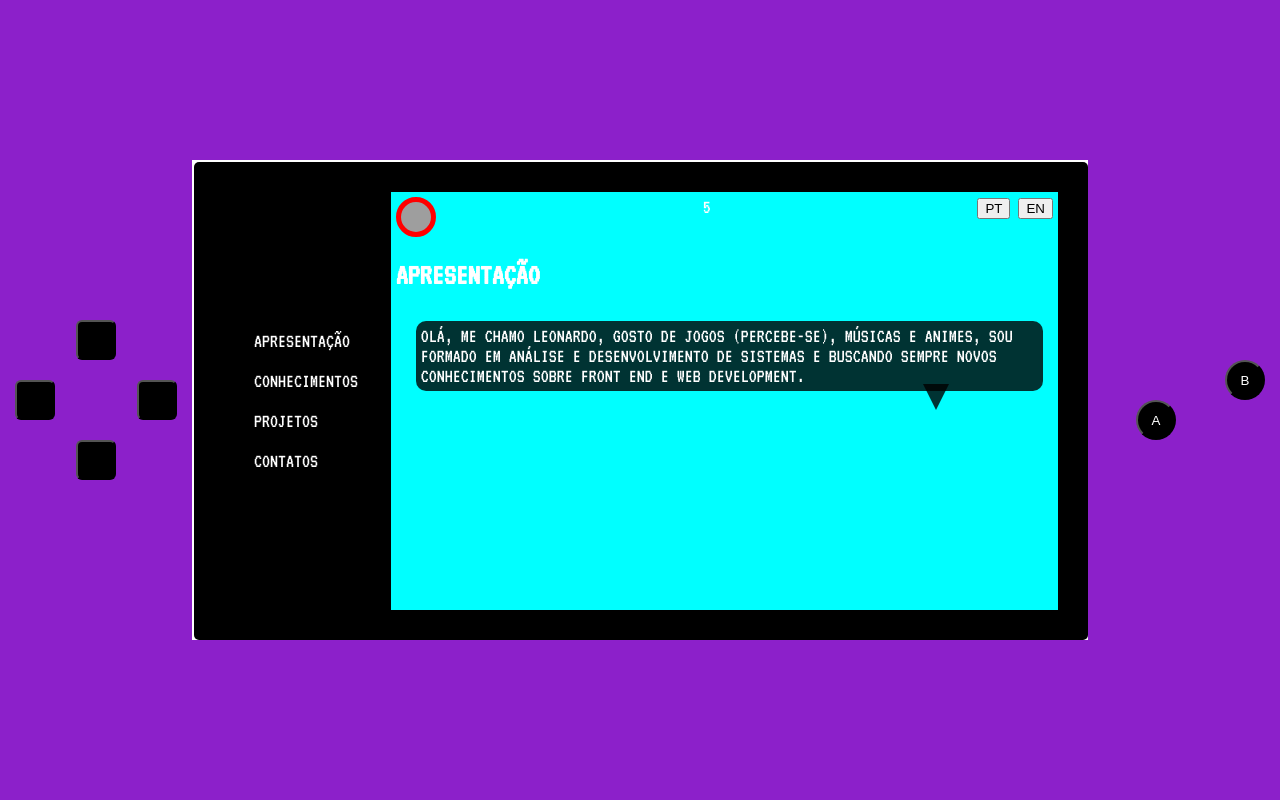
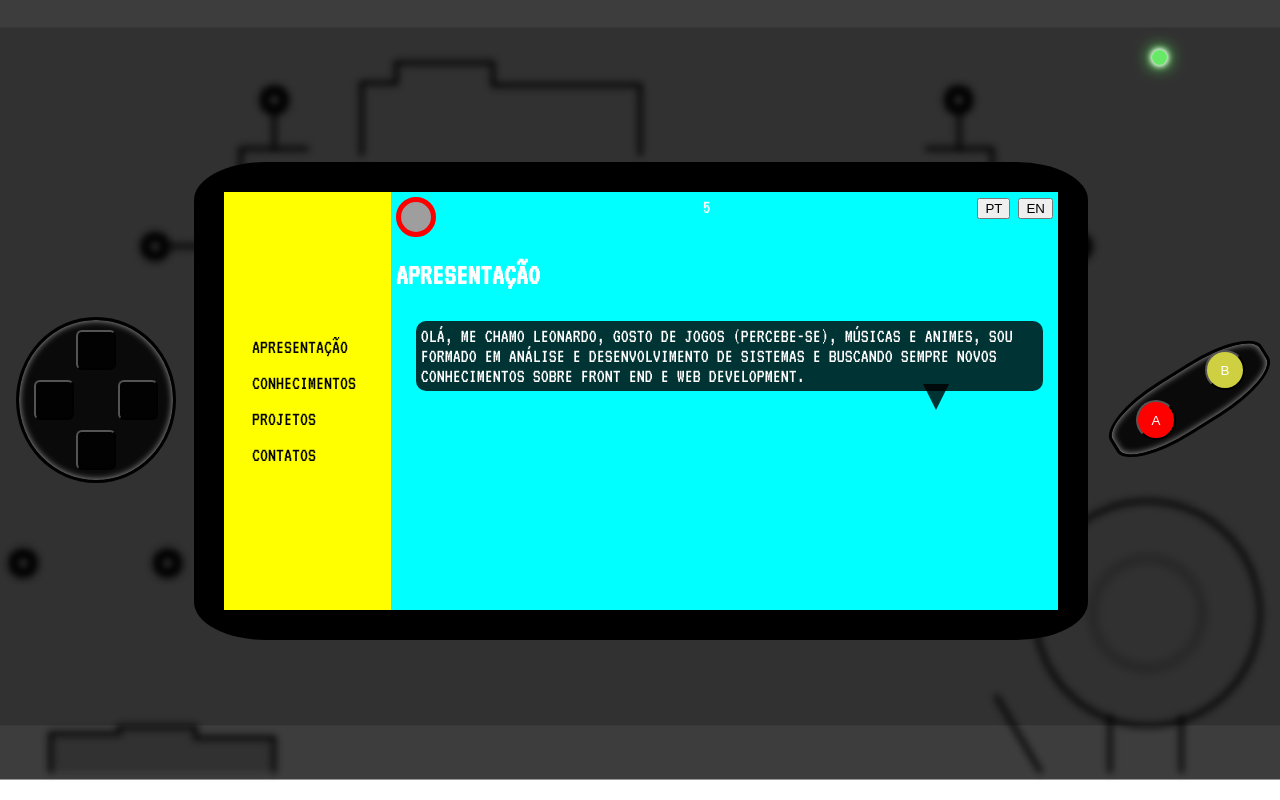
Before and after one commit to LeoSouza221/meu-site, a website: page index.html in a window 1280 px wide. Drawn offline with Linux system fonts and the light colour scheme; grey boxes are pictures that could not be loaded.

Commit message:
Alterado imagem de fundo e ajustado posicoes de botoes e cores

```diff
--- a/index.html
+++ b/index.html
@@ -10,10 +10,11 @@
 </head>
 <body>
     <div class="container">
+        <div class="light"></div>
         <header class="header">
         </header>
         <div class="left-side">
-            <div class="left-buttons">
+            <div class="left-buttons ">
                 <button class="left-button left-button1">
                 </button>
                 <button class="left-button left-button2">
@@ -56,11 +57,20 @@
                                 e buscando sempre novos conhecimentos sobre front end e web development.
                             </p>
                         </div>
-
                     </div>
                     <div id="knowledge">
                         <h1>Conhecimentos</h1>
-
+                        <div class="apresentation-card knowledge-bookcase">
+                            <div class="knowledge-bookcase-item">
+                                <div class="avatar">
+                                </div>
+                            </div>
+                            <div class="knowledge-bookcase-item">teste</div>
+                            <div class="knowledge-bookcase-item">teste</div>
+                            <div class="knowledge-bookcase-item">teste</div>
+                            <div class="knowledge-bookcase-item">teste</div>
+                            <div class="knowledge-bookcase-item">teste</div>
+                        </div>
                     </div>
                     <div id="projects">
                         <h1>Projetos</h1>
@@ -79,6 +89,7 @@
         </main>
         <div class="right-side">
             <div class="right-buttons">
+                <div class="button-background"></div>
                 <button class="right-button right-button1">
                     A
                 </button>
--- a/resources/css/style.css
+++ b/resources/css/style.css
@@ -10,6 +10,9 @@ body {
     height: 100vh;
     width: 100vw;
     display: grid;
+    background: url("../images/fundo.png");
+    background-size: cover;
+    background-position: center;
     grid-template-columns: 0.75fr 3.5fr 0.75fr;
     grid-template-rows: 1fr 3fr 1fr;
     grid-template-areas:
@@ -19,13 +22,29 @@ body {
 }
 /*------------------------------------*/
 
+.light {
+    position: absolute;
+    width: 15px;
+    height: 15px;
+    border-radius: 50%;
+    background: rgb(103, 233, 103);
+    box-shadow: 0 0 5px white,
+        0 0 7px white,
+        0 0 8px rgb(103, 233, 103),
+        0 0 15px rgb(103, 233, 103),
+        0 0 20px rgb(103, 233, 103);
+    top: 50px;
+    left: 90%;
+}
+
+/*------------------------------------*/
+
 .header {
     display: flex;
     text-align: center;
     grid-area: header;
     width: 100%;
     position: relative;
-    background: rgb(140, 32, 202);
 }
 
 /*------------------------------------*/
@@ -35,7 +54,7 @@ main {
     width: calc(100% - 2px);
     background: black;
     margin: 2px;
-    border-radius: 5px;
+    border-radius: 8%;
     color: white;
     grid-area: content;
 }
@@ -94,10 +113,11 @@ main {
 }
 
 .menu {
-    background: black;
+    background: yellow;
     grid-area: menu;
     height: 100%;
     width: 100%;
+
 }
 
 .menu-items {
@@ -118,12 +138,12 @@ ul {
 
 .menu-items li {
     text-align: start;
-    padding: 10px;
+    padding: 8px;
 }
 
 .menu-items li a {
     text-decoration: none;
-    color: white;
+    color: black;
 }
 
 .menu-items li:hover {
@@ -131,21 +151,20 @@ ul {
     animation: menu 1.5s infinite reverse;
 }
 
-.menu-items li:hover::before {
-    list-style-type: disc;
-}
-
 @keyframes menu {
     to {
-        background: white ;
+        background: black;
+        border-radius: 5px;
+        list-style: disc;
     }
     from {
         background: none;
+        border-radius: 5px;
     }
 }
 
 .menu-items li a:hover {
-    color: black;
+    color: white;
 }
 /*------------------------------------*/
 
@@ -206,12 +225,16 @@ ul {
     top: 0;
 }
 
-#knowledge p {
-    margin: 5px;
-    position: absolute;
-    height: 80%;
-    width: 100%;
-    bottom: 0;
+.knowledge-bookcase {
+    display: grid;
+    grid-template-columns: repeat(3, 1fr);
+    grid-template-rows: repeat(2, 1fr);
+}
+
+.knowledge-bookcase-item {
+    display: flex;
+    justify-content: center;
+    align-items: center;
 }
 
 #projects {
@@ -271,19 +294,22 @@ button {
     justify-content: center;
     align-items: center;
     grid-area: left-side;
-    background: rgb(140, 32, 202);
 }
 
 .left-buttons {
-    width: 100%;
+    width: 80%;
     height: 160px;
     position: relative;
+    background: rgb(0, 0, 0, 0.8);
+    border-radius: 50%;
+    border: 3px solid black;
+    box-shadow: inset 0 0 7px #acabab;
 }
 
 .left-button {
     height: 40px;
     width: 40px;
-    background: black;
+    background: rgb(0, 0, 0, 0.8);
     border-radius: 15%;
     color: white;
     /* border: 5px solid; */
@@ -291,7 +317,7 @@ button {
 
 .left-button1 {
     position: absolute;
-    top: 0;
+    top: 10px;
     left: calc(50% - 20px);
 }
 
@@ -303,7 +329,7 @@ button {
 
 .left-button3 {
     position: absolute;
-    bottom: 0;
+    bottom: 10px;
     left: calc(50% - 20px);
 }
 
@@ -320,7 +346,6 @@ button {
     text-align: center;
     justify-content: center;
     align-items: center;
-    background: rgb(140, 32, 202);
 }
 
 .right-buttons {
@@ -329,26 +354,40 @@ button {
     position: relative;
 }
 
+.button-background {
+    position: absolute;
+    height: 35%;
+    width: 90%;
+    background: rgb(0, 0, 0, 0.8);
+    border-radius: 40%;
+    border: 3px solid black;
+    box-shadow: inset 0 0 7px #acabab;
+    top: 30%;
+    transform: rotate(328deg);
+    left: 6%;
+}
+
 .right-button {
     border-radius: 50%;
+    /* box-shadow: 5px 5px 10px black; */
     height: 40px;
     width: 40px;
-    background: black;
     color: white;
     /* border: 5px solid; */
-    border-color: black, black, white;
  }
 
 .right-button1 {
+    background: red;
     position: absolute;
     top: 80px;
     left: 25%;
 }
 
 .right-button2 {
+    background: rgb(207, 207, 66);
     position: absolute;
-    top: 40px;
-    right: 15px;
+    top: 30px;
+    right: 35px;
 }
 /*------------------------------------*/
 
@@ -356,6 +395,5 @@ button {
     display: flex;
     text-align: center;
     grid-area: footer;
-    background: rgb(140, 32, 202);
 }
 /*------------------------------------*/
```
Also changed, not shown: resources/images/fundo.png (added).
